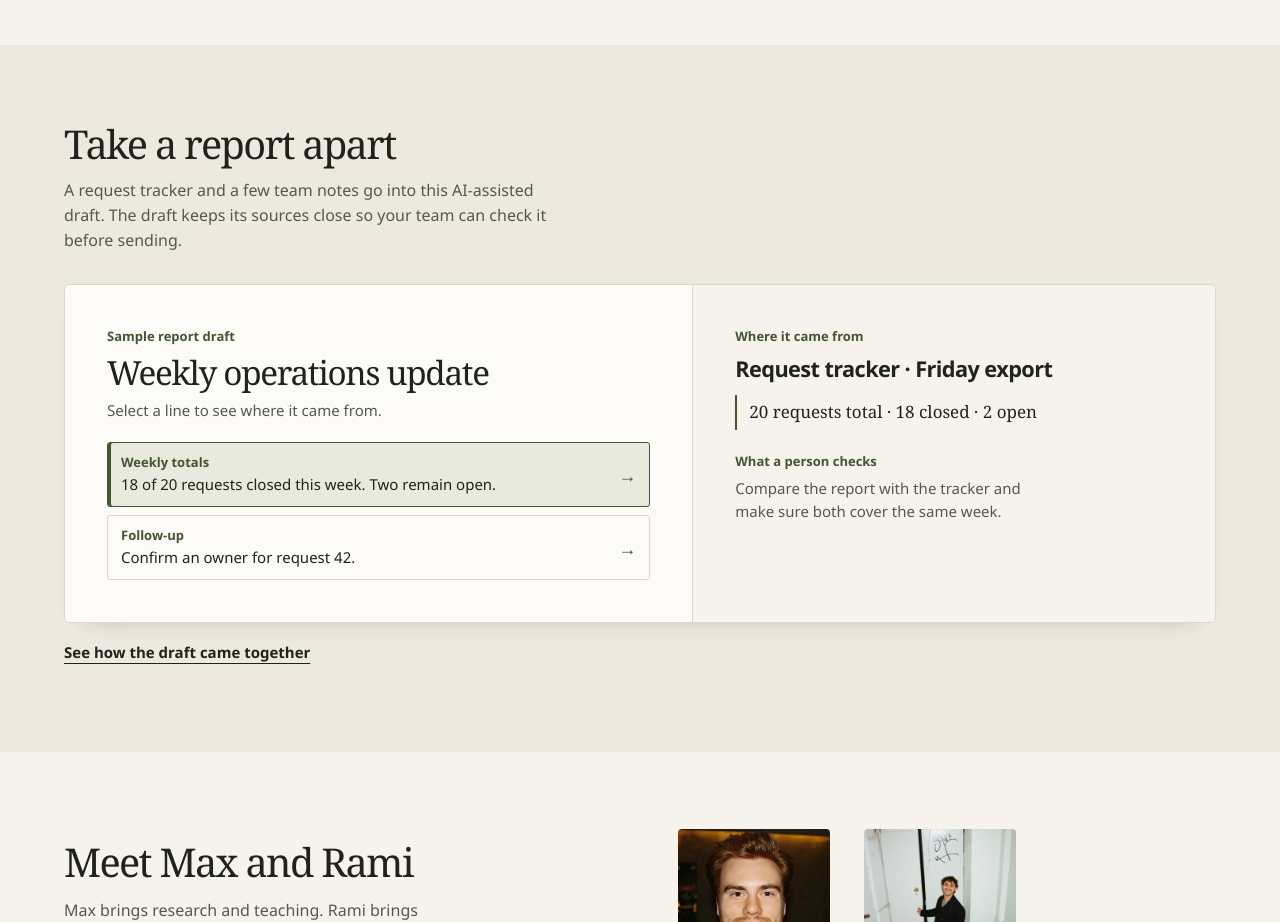
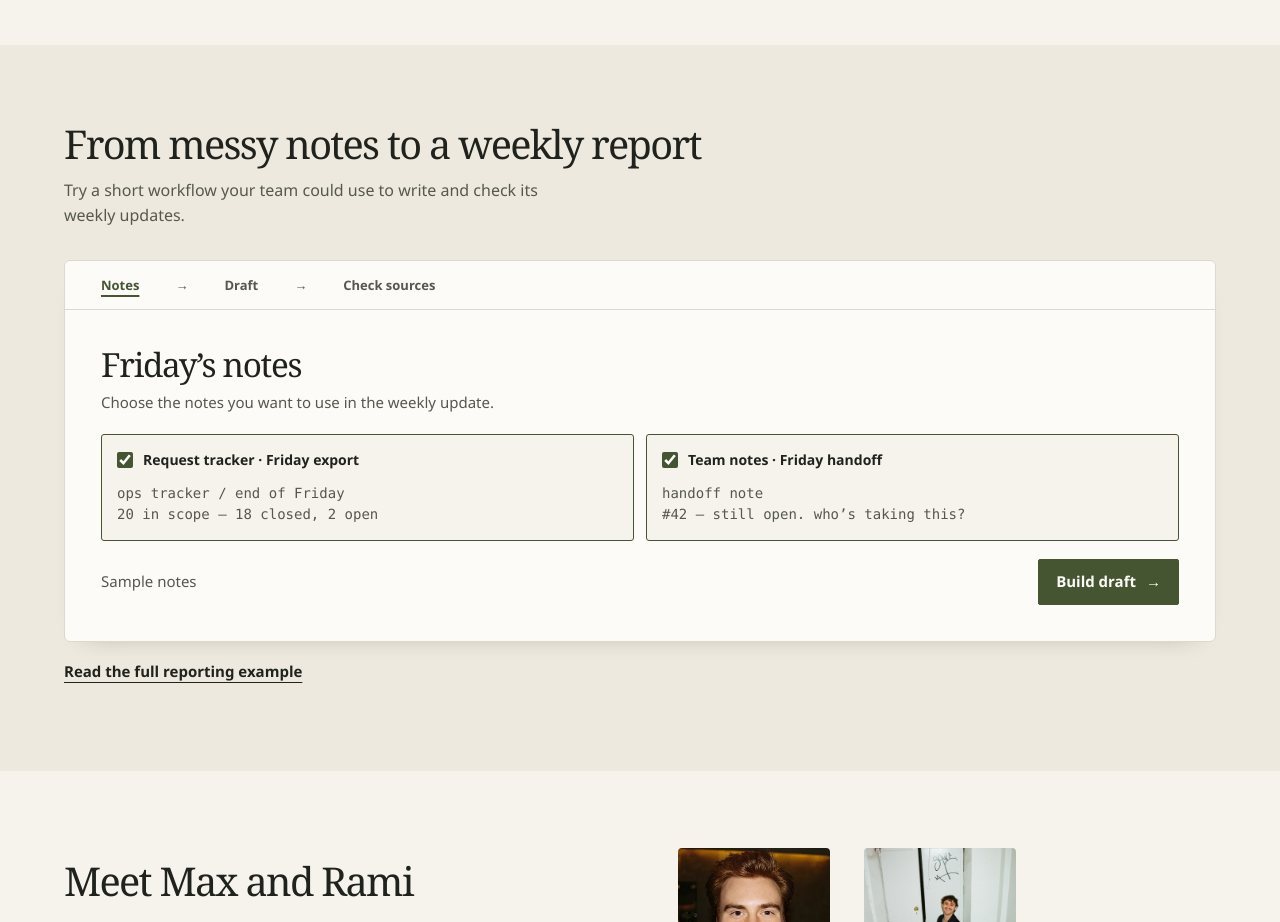
Before and after one commit to rh5rep/aimee-site, a Next.js app: page / in a window 1280 px wide. Shown: the part 900-1822 px from the top of the page. Built offline with nearby package versions, Linux system fonts and the light colour scheme.

Commit message:
Let visitors build and check a sample report

```diff
--- a/app/page.tsx
+++ b/app/page.tsx
@@ -51,14 +51,13 @@ export default function Home() {
         <section className={styles.example} id="workflow-example" aria-labelledby="example-title">
           <div className="container">
             <header className={styles.exampleIntro}>
-              <h2 id="example-title">Take a report apart</h2>
+              <h2 id="example-title">From messy notes to a weekly report</h2>
               <p>
-                A request tracker and a few team notes go into this AI-assisted draft.
-                The draft keeps its sources close so your team can check it before sending.
+                Try a short workflow your team could use to write and check its weekly updates.
               </p>
             </header>
             <ReportWalkthrough />
-            <Link className="text-link" href="/work#example">See how the draft came together</Link>
+            <Link className="text-link" href="/work#example">Read the full reporting example</Link>
           </div>
         </section>
 
--- a/components/report-example.ts
+++ b/components/report-example.ts
@@ -3,6 +3,7 @@ export const reportStatus = {
   line: "18 of 20 requests closed this week. Two remain open.",
   source: "Request tracker · Friday export",
   excerpt: "20 requests total · 18 closed · 2 open",
+  note: "ops tracker / end of Friday\n20 in scope — 18 closed, 2 open",
   check: "Compare the report with the tracker and make sure both cover the same week.",
 };
 
@@ -11,5 +12,6 @@ export const reportFollowUp = {
   line: "Confirm an owner for request 42.",
   source: "Team notes · Friday handoff",
   excerpt: "Request 42 still needs an owner.",
+  note: "handoff note\n#42 — still open. who’s taking this?",
   check: "Ask the team who’s taking request 42 and confirm with that person before naming them in the report.",
 };
--- a/components/report-walkthrough.module.css
+++ b/components/report-walkthrough.module.css
@@ -1,24 +1,145 @@
 .notebook {
-  display: grid;
-  grid-template-columns: minmax(0, 1.2fr) minmax(0, 1fr);
+  --inset: clamp(18px, 3.5vw, 36px);
   border: 1px solid var(--line);
   border-radius: 6px;
   background: var(--white);
   box-shadow: 0 12px 24px -22px rgb(32 34 30 / 42%);
 }
 
+.progress {
+  display: flex;
+  flex-wrap: wrap;
+  gap: 8px clamp(16px, 3vw, 36px);
+  margin: 0;
+  padding: 14px var(--inset);
+  border-bottom: 1px solid var(--line);
+  color: var(--ink-soft);
+  font-size: .8125rem;
+  font-weight: 650;
+  list-style: none;
+}
+
+.progress li + li::before {
+  margin-inline-end: clamp(16px, 3vw, 36px);
+  color: var(--ink-soft);
+  content: "→" / "";
+}
+
+.progress [aria-current="step"] span {
+  color: var(--accent);
+  text-decoration: underline;
+  text-decoration-thickness: 2px;
+  text-underline-offset: 5px;
+}
+
+.workspace {
+  display: grid;
+  grid-template-columns: minmax(0, 1.2fr) minmax(0, 1fr);
+}
+
+.notes,
 .draft,
 .review {
-  padding: clamp(18px, 3.5vw, 42px);
+  padding: var(--inset);
 }
 
-.draft h3 {
-  margin-top: 8px;
+.title {
+  width: fit-content;
   font-family: var(--font-display);
   font-size: clamp(1.5rem, 2.6vw, 2.125rem);
   font-weight: 400;
   text-wrap: initial;
+  scroll-margin-block: 20px;
 }
+
+.title:focus-visible,
+.note:focus-within,
+.notebook button:focus-visible {
+  outline: 2px solid var(--accent);
+  outline-offset: 3px;
+}
+
+.noteGrid {
+  display: grid;
+  grid-template-columns: repeat(2, minmax(0, 1fr));
+  gap: 12px;
+  min-width: 0;
+  margin: 20px 0 0;
+  padding: 0;
+  border: 0;
+}
+
+.note {
+  display: block;
+  padding: 15px;
+  border: 1px solid var(--line);
+  border-radius: 3px;
+  background: var(--paper);
+  cursor: pointer;
+}
+
+.note:has(:checked) { border-color: var(--accent); }
+
+.noteHeading {
+  display: flex;
+  align-items: flex-start;
+  gap: 10px;
+  color: var(--ink);
+  font-size: .875rem;
+  font-weight: 680;
+  line-height: 1.4;
+}
+
+.noteHeading input {
+  flex: none;
+  width: 1rem;
+  height: 1rem;
+  margin: 2px 0 0;
+  accent-color: var(--accent);
+}
+
+.noteText,
+.excerpt {
+  white-space: pre-line;
+  overflow-wrap: anywhere;
+}
+
+.noteText {
+  display: block;
+  margin-top: 13px;
+  color: var(--ink-soft);
+  font-family: var(--font-mono);
+  font-size: .875rem;
+  line-height: 1.5;
+}
+
+.notesFooter {
+  display: flex;
+  align-items: center;
+  justify-content: space-between;
+  flex-wrap: wrap;
+  gap: 8px 20px;
+  margin-top: 18px;
+}
+
+.notesFooter p { margin: 0; }
+
+.buildButton {
+  gap: 10px;
+  cursor: pointer;
+}
+
+.buildButton:disabled {
+  opacity: .52;
+  cursor: default;
+}
+
+.footer {
+  border-top: 1px solid var(--line);
+  padding: 4px var(--inset);
+}
+
+.footer button { cursor: pointer; }
 
 .eyebrow,
 .lineLabel {
@@ -67,11 +188,6 @@
   box-shadow: inset 3px 0 var(--accent);
 }
 
-.line:focus-visible {
-  outline: 2px solid var(--accent);
-  outline-offset: 3px;
-}
-
 .arrow {
   position: absolute;
   top: 50%;
@@ -83,17 +199,17 @@
 
 .review {
   border-inline-start: 1px solid var(--line);
-  border-radius: 0 5px 5px 0;
   background: var(--paper);
 }
 
 .review h3 {
-  margin-top: 9px;
   font-size: clamp(1.125rem, 1.7vw, 1.375rem);
   line-height: 1.25;
   letter-spacing: -.028em;
   text-wrap: initial;
 }
+
+.eyebrow + h3 { margin-top: 9px; }
 
 .excerpt {
   margin: 13px 0 22px;
@@ -113,11 +229,16 @@
 }
 
 @media (max-width: 680px) {
-  .notebook { grid-template-columns: 1fr; }
+  .workspace { grid-template-columns: 1fr; }
   .review {
     border-inline-start: 0;
     border-top: 1px solid var(--line);
-    border-radius: 0 0 5px 5px;
   }
   .arrow { transform: translateY(-50%) rotate(90deg); }
 }
+
+@media (max-width: 520px) {
+  .progress { column-gap: 9px; }
+  .progress li + li::before { margin-inline-end: 9px; }
+  .noteGrid { grid-template-columns: 1fr; }
+}
--- a/components/report-walkthrough.tsx
+++ b/components/report-walkthrough.tsx
@@ -1,22 +1,50 @@
 "use client";
 
-import { useState } from "react";
+import { useEffect, useRef, useState } from "react";
 import { reportFollowUp, reportStatus } from "./report-example";
 import styles from "./report-walkthrough.module.css";
 
 const reportLines = [reportStatus, reportFollowUp];
+const steps = ["Notes", "Draft", "Check sources"];
 
 export function ReportWalkthrough() {
-  const [selected, setSelected] = useState(reportStatus);
+  const [included, setIncluded] = useState(reportLines);
+  const [draftOpen, setDraftOpen] = useState(false);
+  const [selected, setSelected] = useState<(typeof reportLines)[number] | null>(null);
+  const heading = useRef<HTMLHeadingElement>(null);
+  const focusHeading = useRef(false);
+
+  const step = draftOpen ? (selected ? "Check sources" : "Draft") : "Notes";
+
+  useEffect(() => {
+    if (focusHeading.current) {
+      heading.current?.focus();
+      focusHeading.current = false;
+    }
+  }, [draftOpen]);
+
+  function showDraft(open: boolean) {
+    focusHeading.current = true;
+    setSelected(null);
+    setDraftOpen(open);
+  }
 
   return (
     <div className={styles.notebook}>
+      <ol className={styles.progress} aria-label="Demo progress">
+        {steps.map((label) => (
+          <li key={label} aria-current={step === label ? "step" : undefined}><span>{label}</span></li>
+        ))}
+      </ol>
+
+      {draftOpen ? (
+        <>
+          <div className={styles.workspace}>
             <div className={styles.draft}>
-        <p className={styles.eyebrow}>Sample report draft</p>
-        <h3>Weekly operations update</h3>
-        <p className={styles.instruction}>Select a line to see where it came from.</p>
+              <h3 className={styles.title} ref={heading} tabIndex={-1}>Weekly operations update</h3>
+              <p className={styles.instruction}>Select a line to check its source.</p>
               <div className={styles.lines}>
-          {reportLines.map((item) => (
+                {reportLines.filter((item) => included.includes(item)).map((item) => (
                   <button
                     key={item.label}
                     type="button"
@@ -33,12 +61,65 @@ export function ReportWalkthrough() {
               </div>
             </div>
             <div className={styles.review} id="report-evidence" aria-live="polite" aria-atomic="true">
-        <p className={styles.eyebrow}>Where it came from</p>
+              {selected ? (
+                <>
+                  <p className={styles.eyebrow}>Original note</p>
                   <h3>{selected.source}</h3>
-        <blockquote className={styles.excerpt}>{selected.excerpt}</blockquote>
+                  <blockquote className={styles.excerpt}>{selected.note}</blockquote>
                   <p className={styles.eyebrow}>What a person checks</p>
                   <p className={styles.check}>{selected.check}</p>
+                </>
+              ) : (
+                <>
+                  <h3>Source check</h3>
+                  <p className={styles.instruction}>
+                    The original note and what to check before sending will appear here.
+                  </p>
+                </>
+              )}
             </div>
+          </div>
+          <div className={styles.footer}>
+            <button className="text-link" type="button" onClick={() => showDraft(false)}>Back to the notes</button>
+          </div>
+        </>
+      ) : (
+        <div className={styles.notes}>
+          <h3 className={styles.title} ref={heading} tabIndex={-1}>Friday’s notes</h3>
+          <p className={styles.instruction}>Choose the notes you want to use in the weekly update.</p>
+          <fieldset className={styles.noteGrid}>
+            <legend className="sr-only">Notes to include</legend>
+            {reportLines.map((item) => (
+              <label className={styles.note} key={item.label}>
+                <span className={styles.noteHeading}>
+                  <input
+                    type="checkbox"
+                    checked={included.includes(item)}
+                    onChange={({ target: { checked } }) => setIncluded((previous) => checked
+                      ? [...previous, item]
+                      : previous.filter((line) => line !== item))}
+                  />
+                  <span>{item.source}</span>
+                </span>
+                <span className={styles.noteText}>{item.note}</span>
+              </label>
+            ))}
+          </fieldset>
+          <div className={styles.notesFooter}>
+            <p className={styles.instruction}>
+              {included.length > 0 ? "Sample notes" : "Select a note to build the draft."}
+            </p>
+            <button
+              className={`button ${styles.buildButton}`}
+              type="button"
+              disabled={included.length === 0}
+              onClick={() => showDraft(true)}
+            >
+              Build draft <span aria-hidden="true">→</span>
+            </button>
+          </div>
+        </div>
+      )}
     </div>
   );
 }
```
Lines whose indentation alone changed are shown as unchanged.
